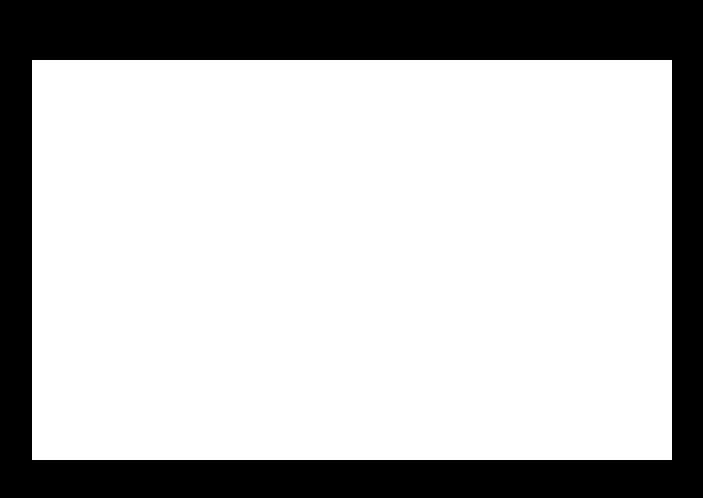
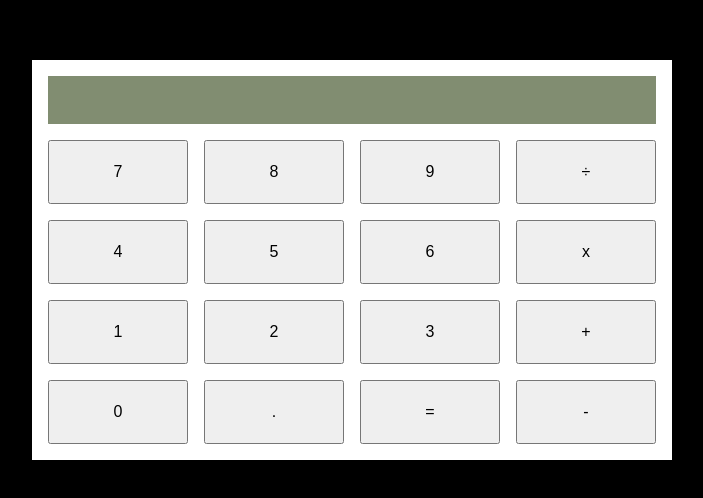
Before and after one commit to RandMastaFlex/JsCalculator, a plain HTML site: page index.html in a window 1280 px wide. Shown: the part 140-638 px from the top of the page, without its empty margins (288-991 px from the left). Drawn offline with Linux system fonts and the light colour scheme.

Commit message:
created layout for calculator and added js functionality for it. forgot to add clear button but other than that everything is working.

```diff
--- a/app.js
+++ b/app.js
@@ -0,0 +1,22 @@
+let equation = "0";
+function buttonPress(pressedBtn)
+{
+    if(pressedBtn != "=")
+    {
+        if(equation === "0")
+        {
+            equation = pressedBtn;
+        }
+        else
+        {
+            equation = equation.concat(pressedBtn);
+        }
+
+        document.getElementById("calcScreen").innerText = equation ;
+        console.log(pressedBtn);
+    }
+    else
+    {
+        document.getElementById("calcScreen").innerText = eval(equation);
+    }
+}
--- a/index.html
+++ b/index.html
@@ -7,9 +7,25 @@
     <title>Javascript Calculator</title>
 </head>
 <body>
-    <div class="container">
-
+    <div class="calculator-Container">
+        <div id="calcScreen" class="calculator-Screen"><p></p></div>
+        <button onclick="buttonPress('7')" class="seven">7</button>
+        <button onclick="buttonPress('8')" class="eight">8</button>
+        <button onclick="buttonPress('9')" class="nine">9</button>
+        <button onclick="buttonPress('/')" class="divide">&#247</button>
+        <button onclick="buttonPress('4')" class="four">4</button>
+        <button onclick="buttonPress('5')" class="five">5</button>
+        <button onclick="buttonPress('6')" class="six">6</button>
+        <button onclick="buttonPress('*')" class="multiply">x</button>
+        <button onclick="buttonPress('1')" class="one">1</button>
+        <button onclick="buttonPress('2')" class="two">2</button>
+        <button onclick="buttonPress('3')" class="three">3</button>
+        <button onclick="buttonPress('+')" class="plus">+</button>
+        <button onclick="buttonPress('0')" class="zero">0</button>
+        <button onclick="buttonPress('.')" class="decimal">.</button>
+        <button onclick="buttonPress('=')" class="equals">=</button>
+        <button onclick="buttonPress('-')" class="minus">-</button>
     </div>
-
+    <script src="./app.js"></script>
 </body>
 </html>
--- a/style.css
+++ b/style.css
@@ -9,11 +9,28 @@ body{
     height: 100vh;
     display:flex;
     align-items: center;
+    justify-content:center;
 }
-.container{
+.calculator-Container{
     display:grid;
+    grid-template-columns: 1fr 1fr 1fr 1fr;
+    grid-template-rows: 1fr 1fr 1fr 1fr 1fr;
+    gap: 1rem;
     background-color:white;
     width:50vw;
     height:50vh;
-    margin:auto;
+    padding:0 1rem 1rem 1rem;
 }
+.calculator-Container button{
+    padding:1rem;
+    font-size: 16px;
+
+}
+.calculator-Screen{
+    font-size: 34px;
+    text-align:right;
+    grid-area: 1 / span 4;
+    padding: 1rem;
+    margin-top: 1rem;
+    background-color: #818D71;
+}
```
